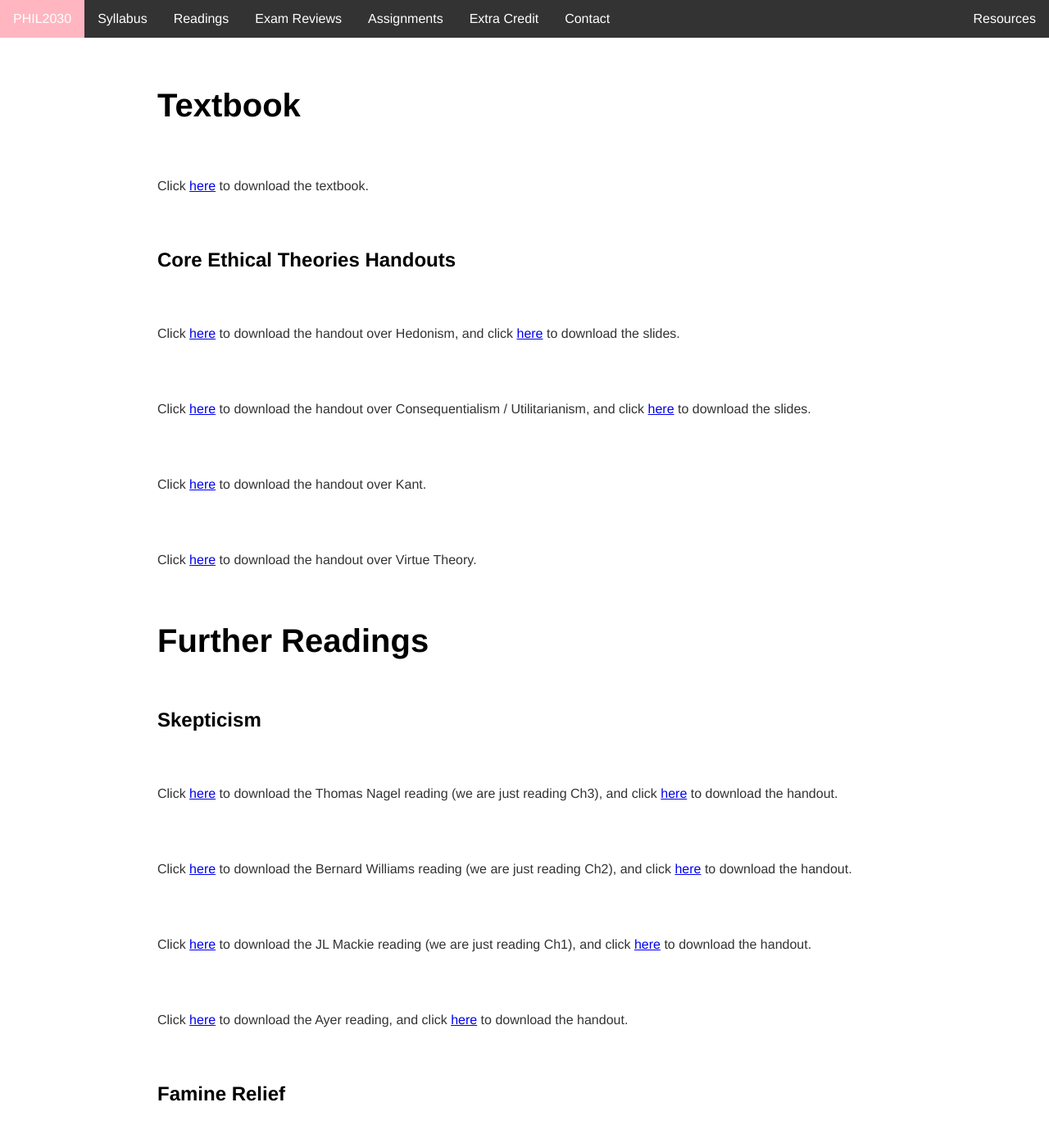
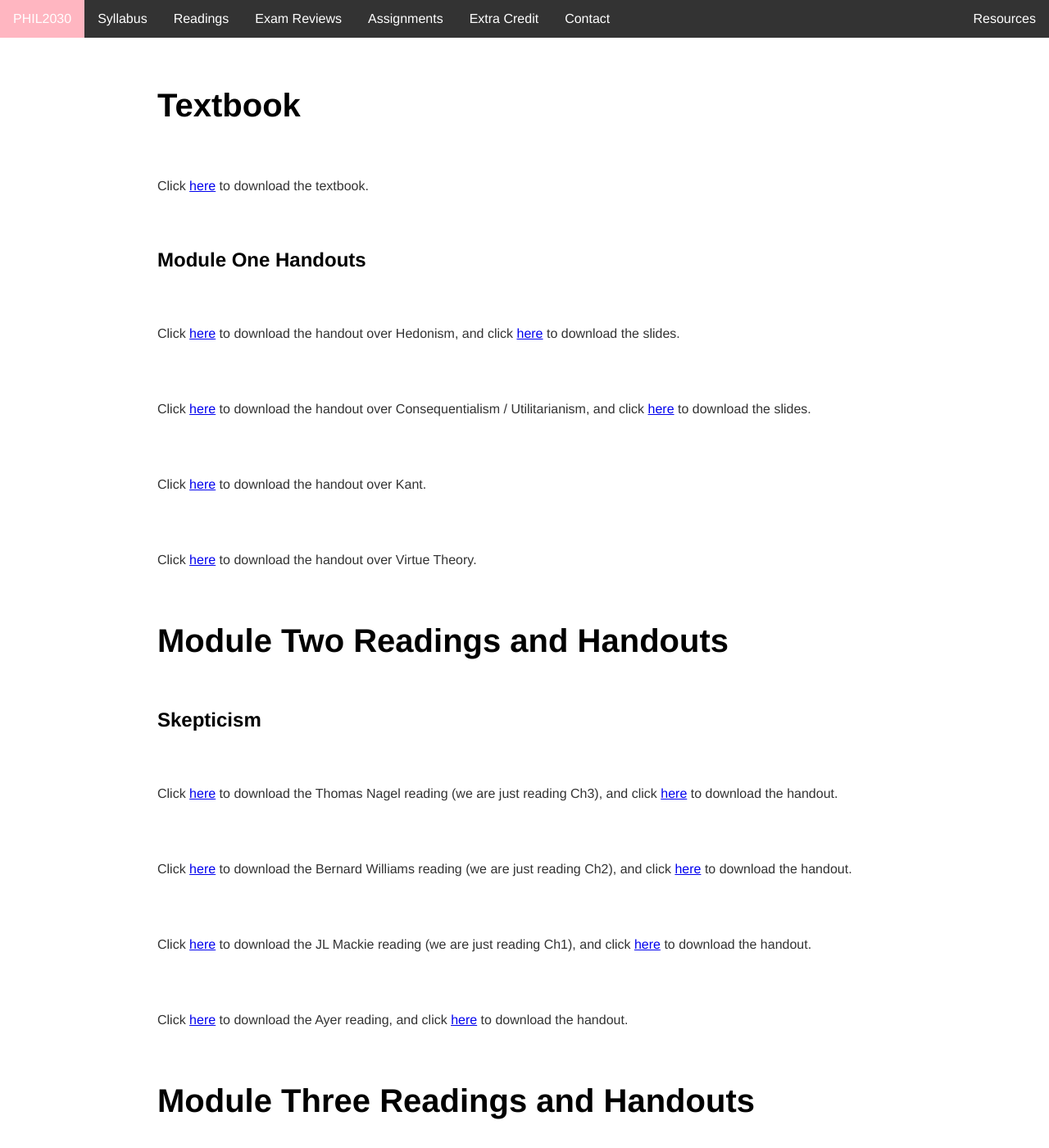
Before and after one commit to kevinjpatton/kevinjpatton.github.io, a Jekyll site: the page built from teaching/phil_2030/readings/index.html, in a window 1280 px wide and 1400 px high. Shown: the whole window at 82% size. Built offline with Jekyll 4.4.1, drawn with Linux system fonts in a browser that asks for light colours; Markdown is read by kramdown in place of the engine named in the settings.

Commit message:
Update index.html

```diff
--- a/teaching/phil_2030/readings/index.html
+++ b/teaching/phil_2030/readings/index.html
@@ -5,19 +5,20 @@ title: PHIL2030 - Readings
 <h1>Textbook</h1>
 <p>Click <a href="/banda/Russ Shafer-Landau - Fundamentals of Ethics .pdf" target="_blank">here</a> to download the textbook.</p>
 
-<h2>Core Ethical Theories Handouts</h2>
+<h2>Module One Handouts</h2>
 <p>Click <a href="/teaching/phil_2030/Handout - Hedonism.pdf" target="_blank">here</a> to download the handout over Hedonism, and click <a href="/teaching/phil_2030/Module 1 - Hedonism.pdf" target="_blank">here</a> to download the slides.
 <p>Click <a href="/teaching/phil_2030/Handout - Consequentialism.pdf" target="_blank">here</a> to download the handout over Consequentialism / Utilitarianism, and click <a href="/teaching/phil_2030/Module 1 - Consequentialism and Utilitarianism.pdf" target="_blank">here</a> to download the slides.</p>
 <p>Click <a href="/teaching/phil_2030/Handout - Kantian Ethics.pdf" target="_blank">here</a> to download the handout over Kant.</p>
 <p>Click <a href="/teaching/phil_2030/Handout - Virtue Theory.pdf" target="_blank">here</a> to download the handout over Virtue Theory.</p>
 
-<h1>Further Readings</h1>
+<h1>Module Two Readings and Handouts</h1>
 <h2>Skepticism</h2>
 <p>Click <a href="/teaching/phil_1010/Thomas Nagel - Mortal Questions.pdf" target="_blank">here</a> to download the Thomas Nagel reading (we are just reading Ch3), and click <a href="/teaching/phil_2030/Handout - Nagel on Moral Luck.pdf" target="_blank">here</a> to download the handout.</p>
 <p>Click <a href="/teaching/phil_2030/Bernard Williams - Moral Luck.pdf" target="_blank">here</a> to download the Bernard Williams reading (we are just reading Ch2), and click <a href="/teaching/phil_2030/Handout - Williamd on Moral Luck.pdf" target="_blank">here</a> to download the handout.</p>
 <p>Click <a href="/banda/J.L. Mackie - Inventing Right and Wrong.pdf" target="_blank">here</a> to download the JL Mackie reading (we are just reading Ch1), and click <a href="/teaching/phil_2030/Handout - Mackie - 2030.pdf" target="_blank">here</a> to download the handout.</p>
 <p>Click <a href="/teaching/phil_3050/AJ Ayer - Language Truth and Logic.pdf" target="_blank">here</a> to download the Ayer reading, and click <a href="/teaching/phil_2030/Handout - Ayer.pdf" target="_blank">here</a> to download the handout.</p>
 
+<h1>Module Three Readings and Handouts</h1>
 <h2>Famine Relief</h2>
 <p>Click <a href="https://www.garretthardinsociety.org/articles/art_lifeboat_ethics_case_against_helping_poor.html" target="_blank">here</a> to access the Garrett Hardin reading, and click <a href="/teaching/phil_2030/Handout - Garrett Hardin.pdf" target="_blank">here<a> to download the handout.</p>
 <p>Click <a href="/teaching/phil_2030/Peter Singer - Famine, Affluence, and Morality.pdf" target="_blank">here</a> to download the Singer paper on famine assistance (handout coming soon).</p>
```
